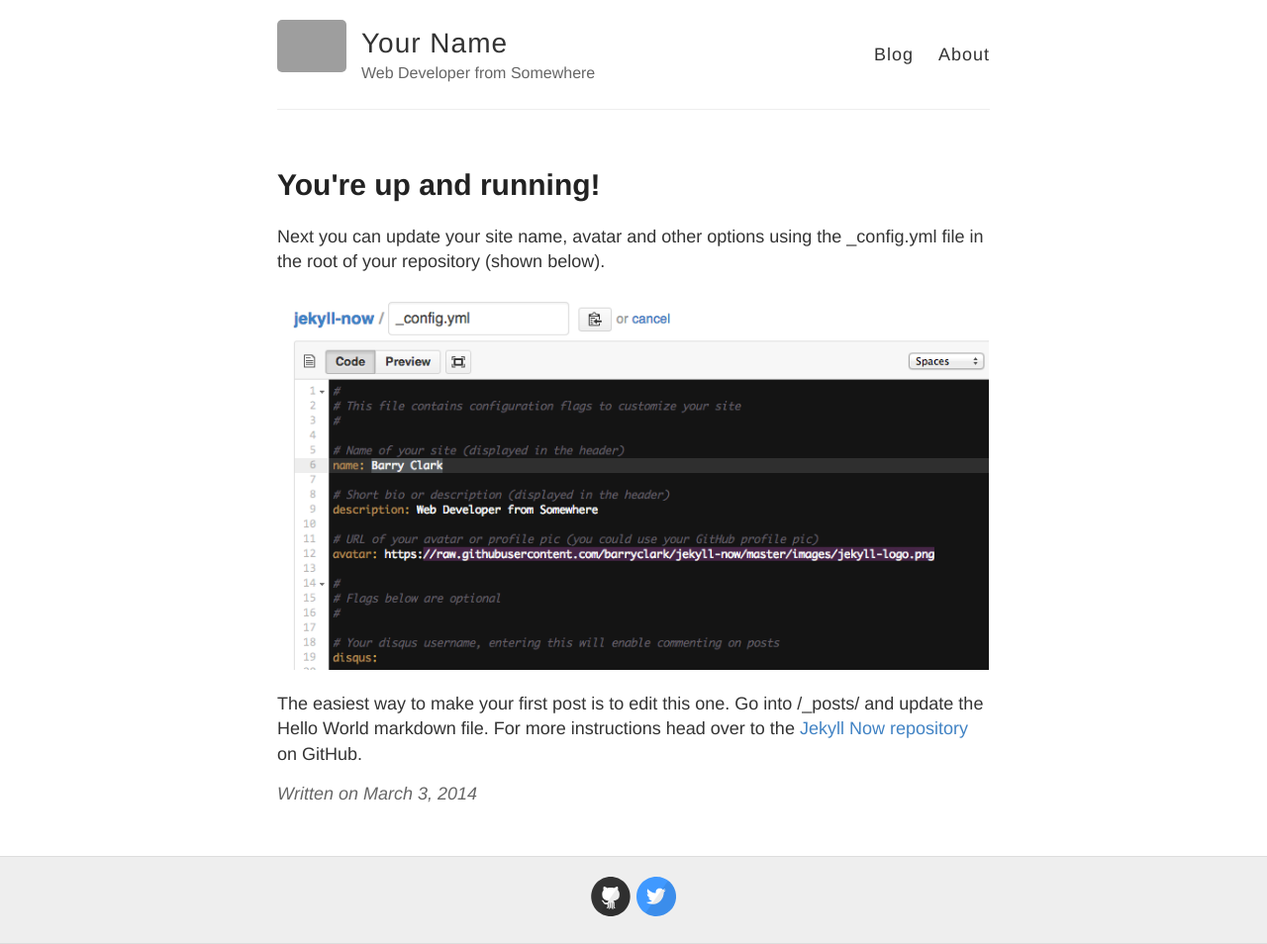
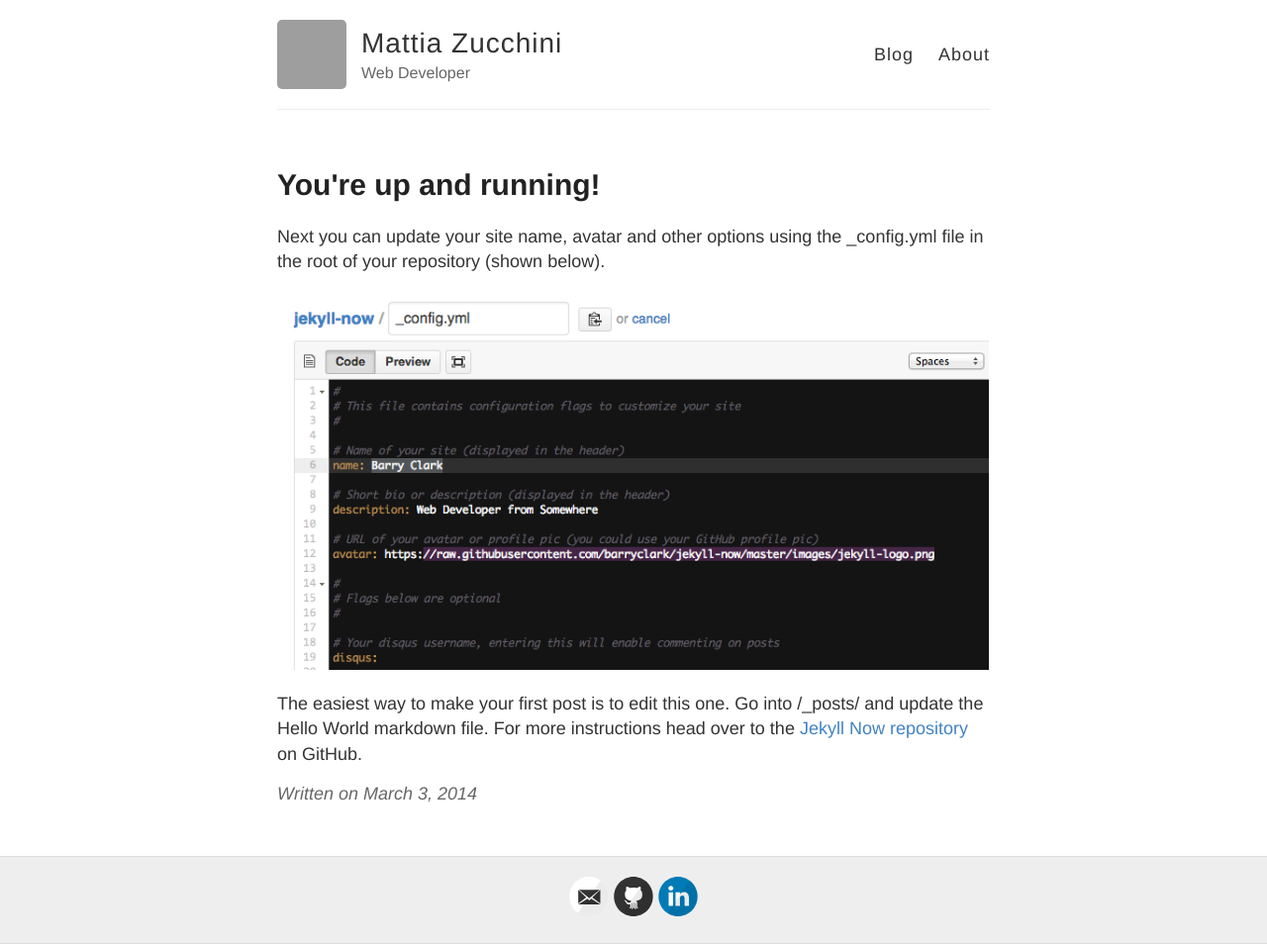
Before and after one commit to zuckkkkkk/zuckkkkk.github.io, a Jekyll site: the page built from _posts/2014-3-3-Hello-World.md, in a window 1280 px wide. Shown: the whole page at 99% size. Built offline with Jekyll 4.4.1, drawn with Linux system fonts in a browser that asks for light colours; part of the change alters nothing that is shown; grey boxes are pictures that could not be loaded.

Commit message:
Update _config.yml

```diff
--- a/_config.yml
+++ b/_config.yml
@@ -3,13 +3,13 @@
 #
 
 # Name of your site (displayed in the header)
-name: Your Name
+name: Mattia Zucchini
 
 # Short bio or description (displayed in the header)
-description: Web Developer from Somewhere
+description: Web Developer
 
 # URL of your avatar or profile pic (you could use your GitHub profile pic)
-avatar: https://raw.githubusercontent.com/barryclark/jekyll-now/master/images/jekyll-logo.png
+avatar: https://avatars.githubusercontent.com/u/4235816?v=4
 
 #
 # Flags below are optional
@@ -18,15 +18,15 @@ avatar: https://raw.githubusercontent.com/barryclark/jekyll-now/master/images/je
 # Includes an icon in the footer for each username you enter
 footer-links:
   dribbble:
-  email:
+  email: info@mattiazucchini.com
   facebook:
   flickr:
-  github: barryclark/jekyll-now
+  github: zuckkkkkk
   instagram:
-  linkedin:
+  linkedin: mattiazucchini0601
   pinterest:
   rss: # just type anything here for a working RSS icon
-  twitter: jekyllrb
+  twitter:
   stackoverflow: # your stackoverflow profile, e.g. "users/50476/bart-kiers"
   youtube: # channel/<your_long_string> or user/<user-name>
   googleplus: # anything in your profile username that comes after plus.google.com/
@@ -41,7 +41,7 @@ google_analytics:
 
 # Your website URL (e.g. http://barryclark.github.io or http://www.barryclark.co)
 # Used for Sitemap.xml and your RSS feed
-url:
+url: https://mattiazucchini.com
 
 # If you're hosting your site at a Project repository on GitHub pages
 # (http://yourusername.github.io/repository-name)
```
